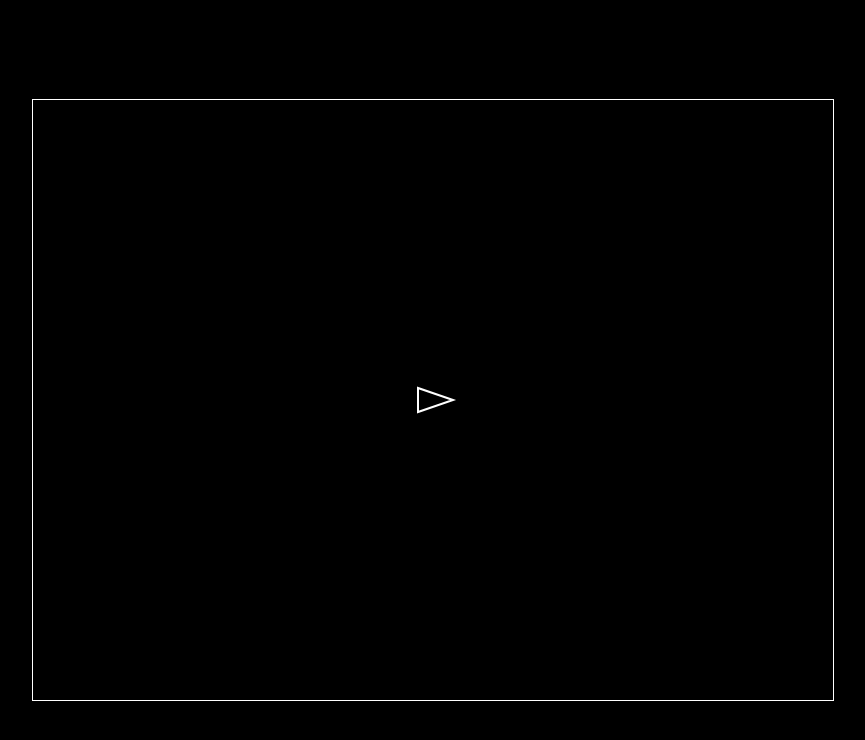
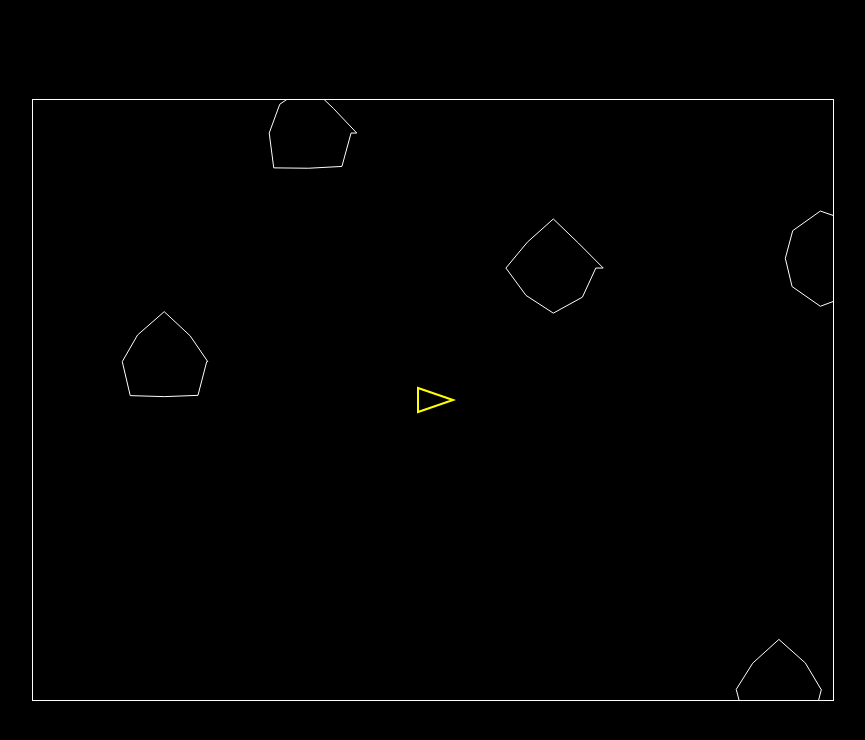
Before and after one commit to Jaodeivid/asteroids-game, a plain HTML site: page index.html in a window 1280 px wide. Shown: the whole page, without its empty margins (207-1072 px from the left). Drawn offline with Linux system fonts and the light colour scheme.

Commit message:
refactor: eliminé game.js y modularizé en js/

```diff
--- a/game.js
+++ /dev/null
@@ -1,42 +0,0 @@
-const canvas = document.getElementById("gameCanvas")
-const ctx = canvas.getContext("2d")
-canvas.width = 800
-canvas.height = 600
-const nave = {
-  x: canvas.width / 2,
-  y: canvas.height / 2,
-  angulo: 0,
-  velocidadRotacion: 0.1
-}
-const keys = {}
-document.addEventListener("keydown", function(e) {
-  keys[e.key] = true
-})
-document.addEventListener("keyup", function(e) {
-  keys[e.key] = false
-})
-function dibujarNave() {
-  ctx.save()
-  ctx.translate(nave.x, nave.y)
-  ctx.rotate(nave.angulo)
-  ctx.strokeStyle = "white"
-  ctx.lineWidth = 2
-  ctx.beginPath()
-  ctx.moveTo(20, 0)
-  ctx.lineTo(-15, -12)
-  ctx.lineTo(-15, 12)
-  ctx.closePath()
-  ctx.stroke()
-  ctx.restore()
-}
-function update() {
-  if (keys["ArrowLeft"])  nave.angulo -= nave.velocidadRotacion
-  if (keys["ArrowRight"]) nave.angulo += nave.velocidadRotacion
-}
-function loop() {
-  ctx.clearRect(0, 0, canvas.width, canvas.height)
-  update()
-  dibujarNave()
-  requestAnimationFrame(loop)
-}
-loop()
--- a/index.html
+++ b/index.html
@@ -7,6 +7,6 @@
 </head>
 <body>
   <canvas id="gameCanvas"></canvas>
-  <script src="game.js"></script>
+  <script src="js/main.js" type="module"></script>
 </body>
 </html>
--- /dev/null
+++ b/js/asteroides.js
@@ -0,0 +1,39 @@
+export var asteroides = []
+
+export function crearAsteroide(x, y, tam) {
+  asteroides.push({
+    x, y,
+    radio: tam,
+    vel_x: (Math.random() - 0.5) * 3,
+    vel_y: (Math.random() - 0.5) * 3,
+    semilla: Math.random() * 10
+  })
+}
+
+export function actualizarAsteroides(canvas) {
+  asteroides.forEach(function(ast) {
+    ast.x += ast.vel_x
+    ast.y += ast.vel_y
+    if (ast.x < 0) ast.x = canvas.width
+    if (ast.x > canvas.width) ast.x = 0
+    if (ast.y < 0) ast.y = canvas.height
+    if (ast.y > canvas.height) ast.y = 0
+  })
+}
+
+export function dibujarAsteroides(ctx) {
+  asteroides.forEach(function(ast) {
+    ctx.beginPath()
+    var puntos = 8
+    for (var i = 0; i <= puntos; i++) {
+      var angulo = (i / puntos) * Math.PI * 2
+      var r = ast.radio * (0.85 + Math.sin(i * ast.semilla) * 0.15)
+      var px = ast.x + Math.cos(angulo) * r
+      var py = ast.y + Math.sin(angulo) * r
+      i === 0 ? ctx.moveTo(px, py) : ctx.lineTo(px, py)
+    }
+    ctx.closePath()
+    ctx.strokeStyle = "white"
+    ctx.stroke()
+  })
+}
--- /dev/null
+++ b/js/balas.js
@@ -0,0 +1,38 @@
+import { nave } from "./nave.js"
+
+export var balas = []
+var puedoDisparar = true
+
+export function disparar() {
+  if (puedoDisparar) {
+    balas.push({
+      x: nave.x,
+      y: nave.y,
+      vel_x: Math.cos(nave.angulo) * 6,
+      vel_y: Math.sin(nave.angulo) * 6,
+      vida: 80
+    })
+    puedoDisparar = false
+    setTimeout(function() { puedoDisparar = true }, 200)
+  }
+}
+
+export function actualizarBalas() {
+  balas.forEach(function(bala) {
+    bala.x += bala.vel_x
+    bala.y += bala.vel_y
+    bala.vida--
+  })
+  for (var i = balas.length - 1; i >= 0; i--) {
+    if (balas[i].vida <= 0) balas.splice(i, 1)
+  }
+}
+
+export function dibujarBalas(ctx) {
+  balas.forEach(function(bala) {
+    ctx.beginPath()
+    ctx.arc(bala.x, bala.y, 3, 0, Math.PI * 2)
+    ctx.fillStyle = "orange"
+    ctx.fill()
+  })
+}
--- /dev/null
+++ b/js/input.js
@@ -0,0 +1,19 @@
+import { disparar } from "./balas.js"
+
+export var mouse = { x: 400, y: 300 }
+
+export function iniciarControles(canvas) {
+  canvas.addEventListener("mousemove", function(e) {
+    var rect = canvas.getBoundingClientRect()
+    mouse.x = e.clientX - rect.left
+    mouse.y = e.clientY - rect.top
+  })
+
+  document.addEventListener("keydown", function(e) {
+    if (e.key === " ") disparar()
+  })
+
+  canvas.addEventListener("click", function() {
+    disparar()
+  })
+}
--- /dev/null
+++ b/js/main.js
@@ -0,0 +1,56 @@
+import { nave, actualizarNave, dibujarNave } from "./nave.js"
+import { balas, actualizarBalas, dibujarBalas } from "./balas.js"
+import { asteroides, crearAsteroide, actualizarAsteroides, dibujarAsteroides } from "./asteroides.js"
+import { mouse, iniciarControles } from "./input.js"
+
+var canvas = document.getElementById("gameCanvas")
+var ctx = canvas.getContext("2d")
+canvas.width = 800
+canvas.height = 600
+
+iniciarControles(canvas)
+
+// Crear asteroides iniciales
+for (var i = 0; i < 5; i++) {
+  crearAsteroide(
+    Math.random() * canvas.width,
+    Math.random() * canvas.height,
+    50
+  )
+}
+
+function detectarColisiones() {
+  for (var i = asteroides.length - 1; i >= 0; i--) {
+    for (var j = balas.length - 1; j >= 0; j--) {
+      var dx = asteroides[i].x - balas[j].x
+      var dy = asteroides[i].y - balas[j].y
+      var dist = Math.sqrt(dx * dx + dy * dy)
+      if (dist < asteroides[i].radio) {
+        var x = asteroides[i].x
+        var y = asteroides[i].y
+        var tam = asteroides[i].radio
+        balas.splice(j, 1)
+        asteroides.splice(i, 1)
+        if (tam > 20) {
+          crearAsteroide(x, y, tam / 1.7)
+          crearAsteroide(x, y, tam / 1.7)
+        }
+        break
+      }
+    }
+  }
+}
+
+function loop() {
+  ctx.clearRect(0, 0, canvas.width, canvas.height)
+  actualizarNave(mouse.x, mouse.y)
+  actualizarBalas()
+  actualizarAsteroides(canvas)
+  detectarColisiones()
+  dibujarNave(ctx)
+  dibujarBalas(ctx)
+  dibujarAsteroides(ctx)
+  requestAnimationFrame(loop)
+}
+
+loop()
--- /dev/null
+++ b/js/nave.js
@@ -0,0 +1,24 @@
+export var nave = {
+  x: 400,
+  y: 300,
+  angulo: 0
+}
+
+export function actualizarNave(mouseX, mouseY) {
+  nave.angulo = Math.atan2(mouseY - nave.y, mouseX - nave.x)
+}
+
+export function dibujarNave(ctx) {
+  ctx.save()
+  ctx.translate(nave.x, nave.y)
+  ctx.rotate(nave.angulo)
+  ctx.strokeStyle = "yellow"
+  ctx.lineWidth = 2
+  ctx.beginPath()
+  ctx.moveTo(20, 0)
+  ctx.lineTo(-15, -12)
+  ctx.lineTo(-15, 12)
+  ctx.closePath()
+  ctx.stroke()
+  ctx.restore()
+}
```
